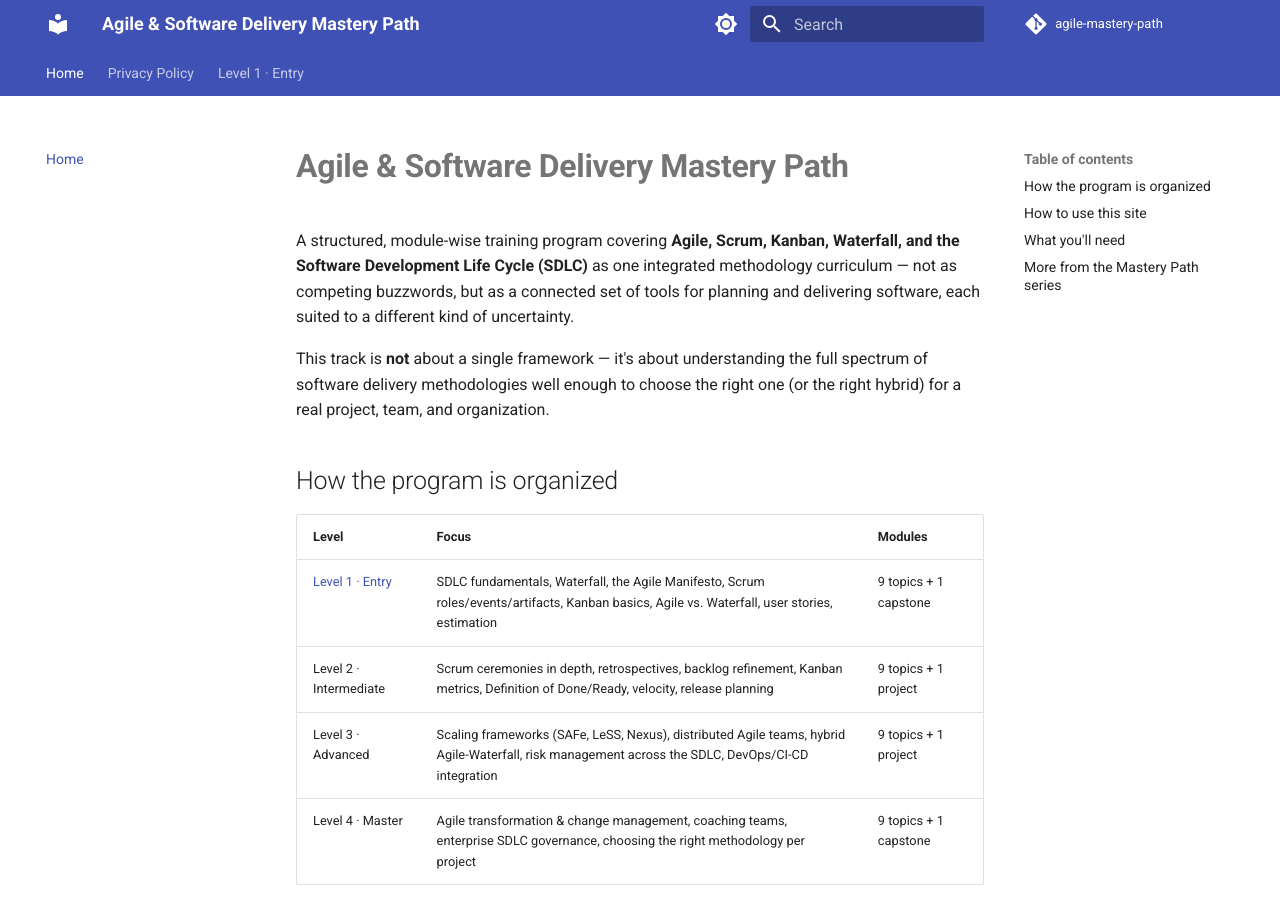
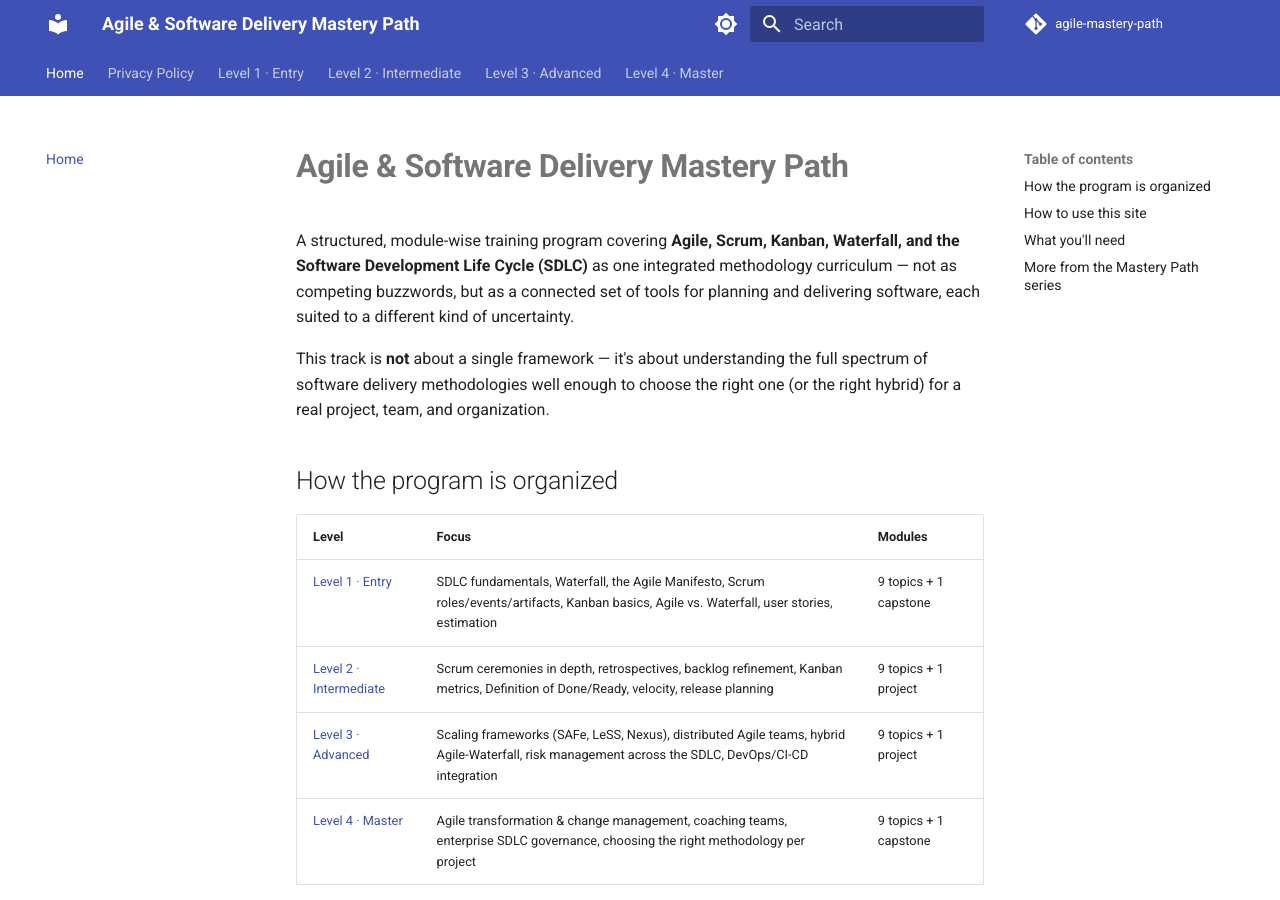
Before and after one commit to SIGILIPELLI/agile-mastery-path, an MkDocs documentation site: the page built from docs/index.md, in a window 1280 px wide and 900 px high. Built offline with MkDocs 1.6.1 and Material for MkDocs 9.7.7, drawn with Linux system fonts in a browser that asks for light colours; comment, search, counter and statistics services are not loaded; part of the change alters nothing that is shown.

Commit message:
Fix: remove exclude_docs so Level 2-4 stub pages are live; link them from homepage
Co-Authored-By: Claude Sonnet 5 <noreply@anthropic.com>

```diff
--- a/docs/index.md
+++ b/docs/index.md
@@ -21,9 +21,9 @@ organization.
 | Level | Focus | Modules |
 |-------|-------|---------|
 | [Level 1 · Entry](level-1/index.md) | SDLC fundamentals, Waterfall, the Agile Manifesto, Scrum roles/events/artifacts, Kanban basics, Agile vs. Waterfall, user stories, estimation | 9 topics + 1 capstone |
-| Level 2 · Intermediate | Scrum ceremonies in depth, retrospectives, backlog refinement, Kanban metrics, Definition of Done/Ready, velocity, release planning | 9 topics + 1 project |
-| Level 3 · Advanced | Scaling frameworks (SAFe, LeSS, Nexus), distributed Agile teams, hybrid Agile-Waterfall, risk management across the SDLC, DevOps/CI-CD integration | 9 topics + 1 project |
-| Level 4 · Master | Agile transformation & change management, coaching teams, enterprise SDLC governance, choosing the right methodology per project | 9 topics + 1 capstone |
+| [Level 2 · Intermediate](level-2/index.md) | Scrum ceremonies in depth, retrospectives, backlog refinement, Kanban metrics, Definition of Done/Ready, velocity, release planning | 9 topics + 1 project |
+| [Level 3 · Advanced](level-3/index.md) | Scaling frameworks (SAFe, LeSS, Nexus), distributed Agile teams, hybrid Agile-Waterfall, risk management across the SDLC, DevOps/CI-CD integration | 9 topics + 1 project |
+| [Level 4 · Master](level-4/index.md) | Agile transformation & change management, coaching teams, enterprise SDLC governance, choosing the right methodology per project | 9 topics + 1 capstone |
 
 ## How to use this site
 
--- a/mkdocs.yml
+++ b/mkdocs.yml
@@ -46,12 +46,6 @@ markdown_extensions:
 extra_css:
   - stylesheets/extra.css
 
-# --- auto-pruned stub levels (see AdSense low-value-content fix) ---
-exclude_docs: |
-  level-2/*
-  level-3/*
-  level-4/*
-# --- end auto-pruned stub levels ---
 
 nav:
   - Home: index.md
@@ -68,3 +62,39 @@ nav:
       - "08 · Estimation Basics (Story Points & Planning Poker)": level-1/08-estimation-basics.md
       - "09 · Sprint Planning Exercise": level-1/09-sprint-planning-exercise.md
       - "10 · Capstone — Mock 1-Week Sprint Plan": level-1/10-capstone-mock-sprint-plan.md
+  - "Level 2 · Intermediate":
+      - Overview: level-2/index.md
+      - "01 · Scrum Ceremonies in Depth": level-2/01-scrum-ceremonies-in-depth.md
+      - "02 · Sprint Retrospectives": level-2/02-sprint-retrospectives.md
+      - "03 · Backlog Refinement": level-2/03-backlog-refinement.md
+      - "04 · Kanban Metrics (Cycle Time, Lead Time, CFD)": level-2/04-kanban-metrics.md
+      - "05 · Definition of Done & Definition of Ready": level-2/05-definition-of-done-ready.md
+      - "06 · Velocity Tracking": level-2/06-velocity-tracking.md
+      - "07 · Release Planning": level-2/07-release-planning.md
+      - "08 · Working Agreements & Team Norms": level-2/08-working-agreements-team-norms.md
+      - "09 · Handling Scope Change Mid-Sprint": level-2/09-handling-scope-change.md
+      - "10 · Project — Release Plan with Sprint Roadmap": level-2/10-project-release-plan.md
+  - "Level 3 · Advanced":
+      - Overview: level-3/index.md
+      - "01 · Scaling Frameworks Overview (SAFe, LeSS, Nexus)": level-3/01-scaling-frameworks-overview.md
+      - "02 · Agile in Distributed Teams": level-3/02-agile-distributed-teams.md
+      - "03 · Hybrid Agile-Waterfall Models": level-3/03-hybrid-agile-waterfall.md
+      - "04 · Risk Management Across SDLC Phases": level-3/04-risk-management-sdlc.md
+      - "05 · DevOps & CI/CD Integration with Agile": level-3/05-devops-cicd-agile.md
+      - "06 · Metrics & Reporting for Stakeholders": level-3/06-metrics-reporting-stakeholders.md
+      - "07 · Multi-Team Dependency Management": level-3/07-multi-team-dependency-management.md
+      - "08 · Agile Contracts & Vendor Management": level-3/08-agile-contracts-vendor-management.md
+      - "09 · Technical Debt in an Agile Delivery Model": level-3/09-technical-debt-agile.md
+      - "10 · Project — Scaled Program Delivery Plan": level-3/10-project-scaled-program-plan.md
+  - "Level 4 · Master":
+      - Overview: level-4/index.md
+      - "01 · Agile Transformation & Change Management": level-4/01-agile-transformation-change-management.md
+      - "02 · Coaching Teams": level-4/02-coaching-teams.md
+      - "03 · Enterprise SDLC Governance": level-4/03-enterprise-sdlc-governance.md
+      - "04 · Choosing the Right Methodology per Project Type": level-4/04-choosing-right-methodology.md
+      - "05 · Building an Internal Agile Center of Excellence": level-4/05-internal-agile-center-of-excellence.md
+      - "06 · Measuring Transformation Success": level-4/06-measuring-transformation-success.md
+      - "07 · Leading Agile at Portfolio Level": level-4/07-leading-agile-portfolio-level.md
+      - "08 · Agile & AI-Assisted Delivery": level-4/08-agile-ai-assisted-delivery.md
+      - "09 · Career Growth: Scrum Master to Agile Coach/Director": level-4/09-career-growth-scrum-master-to-coach.md
+      - "10 · Capstone — Full Organizational Agile Transformation Roadmap": level-4/10-capstone-organizational-transformation-roadmap.md
```
